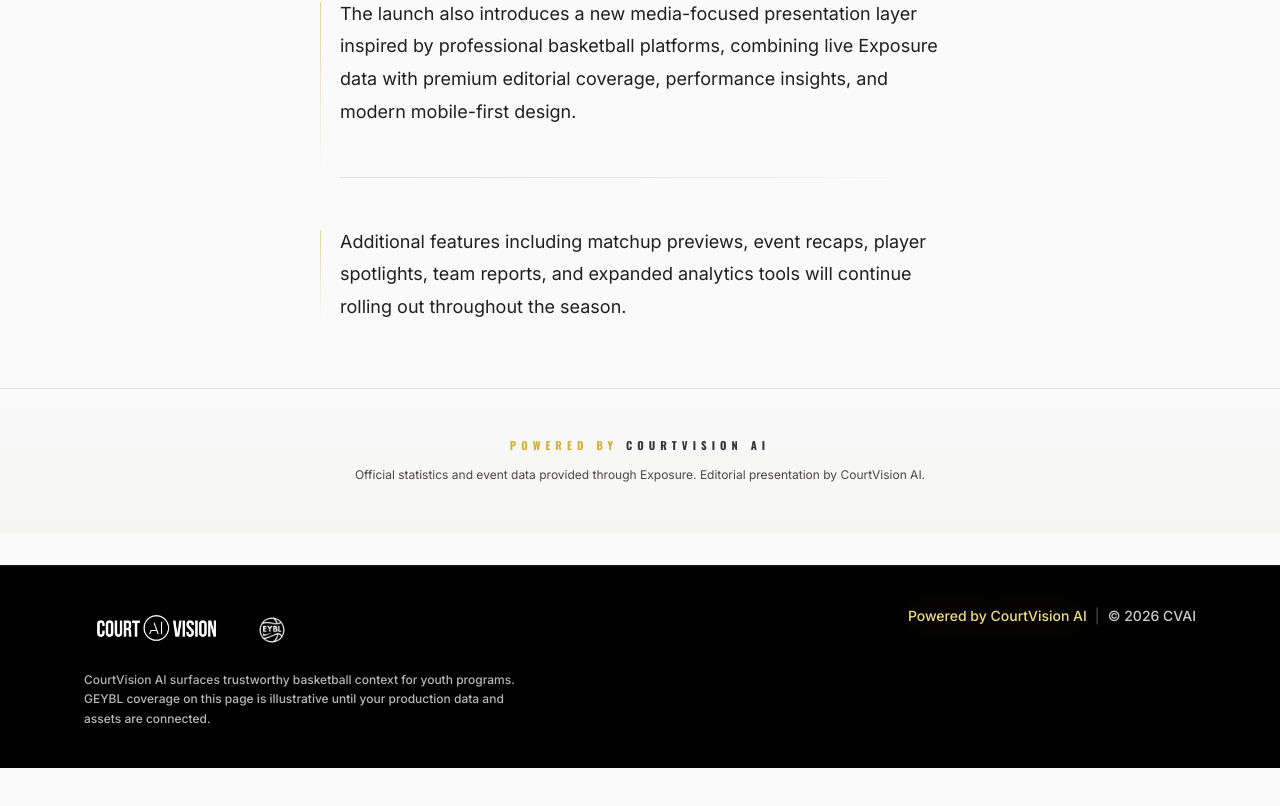
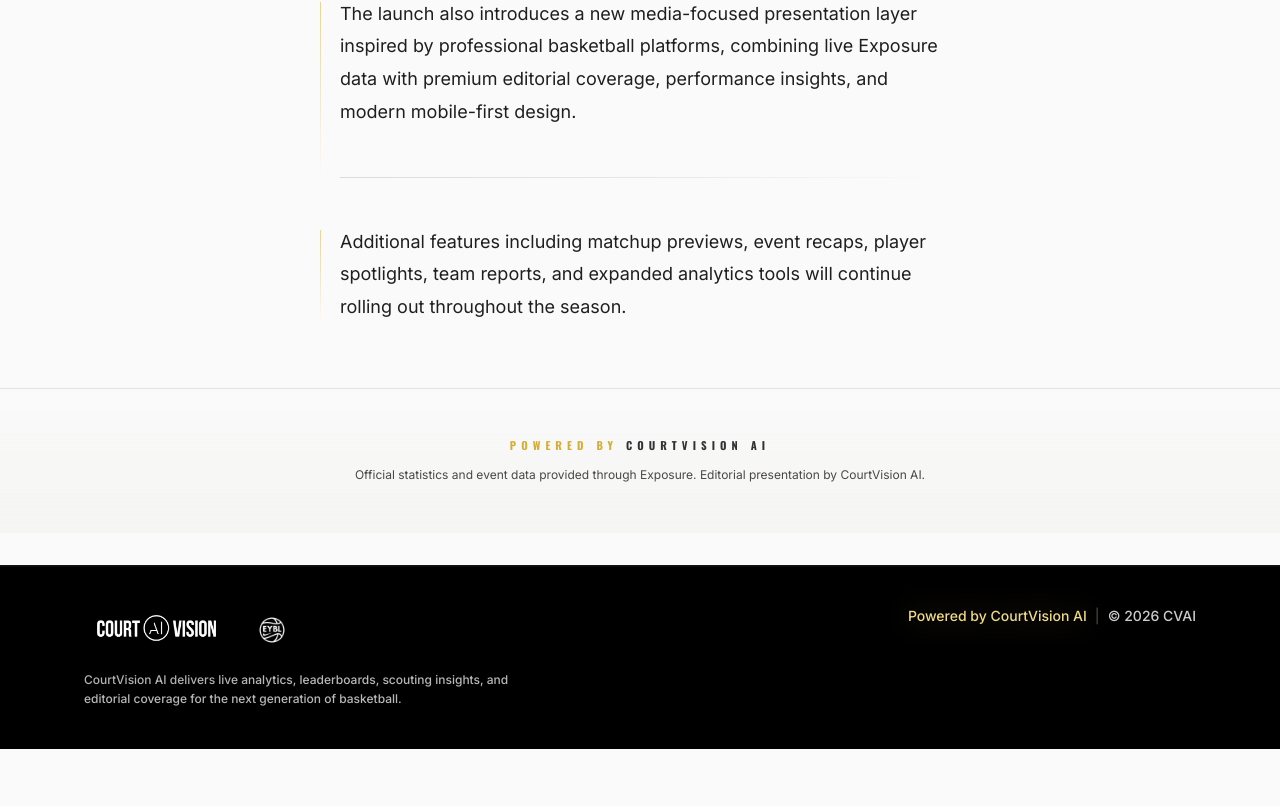
Before and after one commit to jeffersontroyforbes-dotcom/CVAI-GEYBL, a Next.js app: page /articles/future-of-14u in a window 1280 px wide. Shown: the part 1824-2630 px from the top of the page. Built offline with nearby package versions, Linux system fonts and the light colour scheme.

Commit message:
update footer copy

```diff
--- a/components/home/SiteFooter.tsx
+++ b/components/home/SiteFooter.tsx
@@ -25,8 +25,8 @@ export function SiteFooter() {
             />
           </div>
           <p className="mt-4 max-w-md text-xs font-medium leading-relaxed text-white/[0.72]">
-            CourtVision AI surfaces trustworthy basketball context for youth programs. GEYBL coverage on this page is
-            illustrative until your production data and assets are connected.
+            CourtVision AI delivers live analytics, leaderboards, scouting insights, and editorial coverage for the next
+            generation of basketball.
           </p>
         </div>
         <div className="shrink-0 text-sm font-medium text-white/[0.78] sm:text-right">
```
